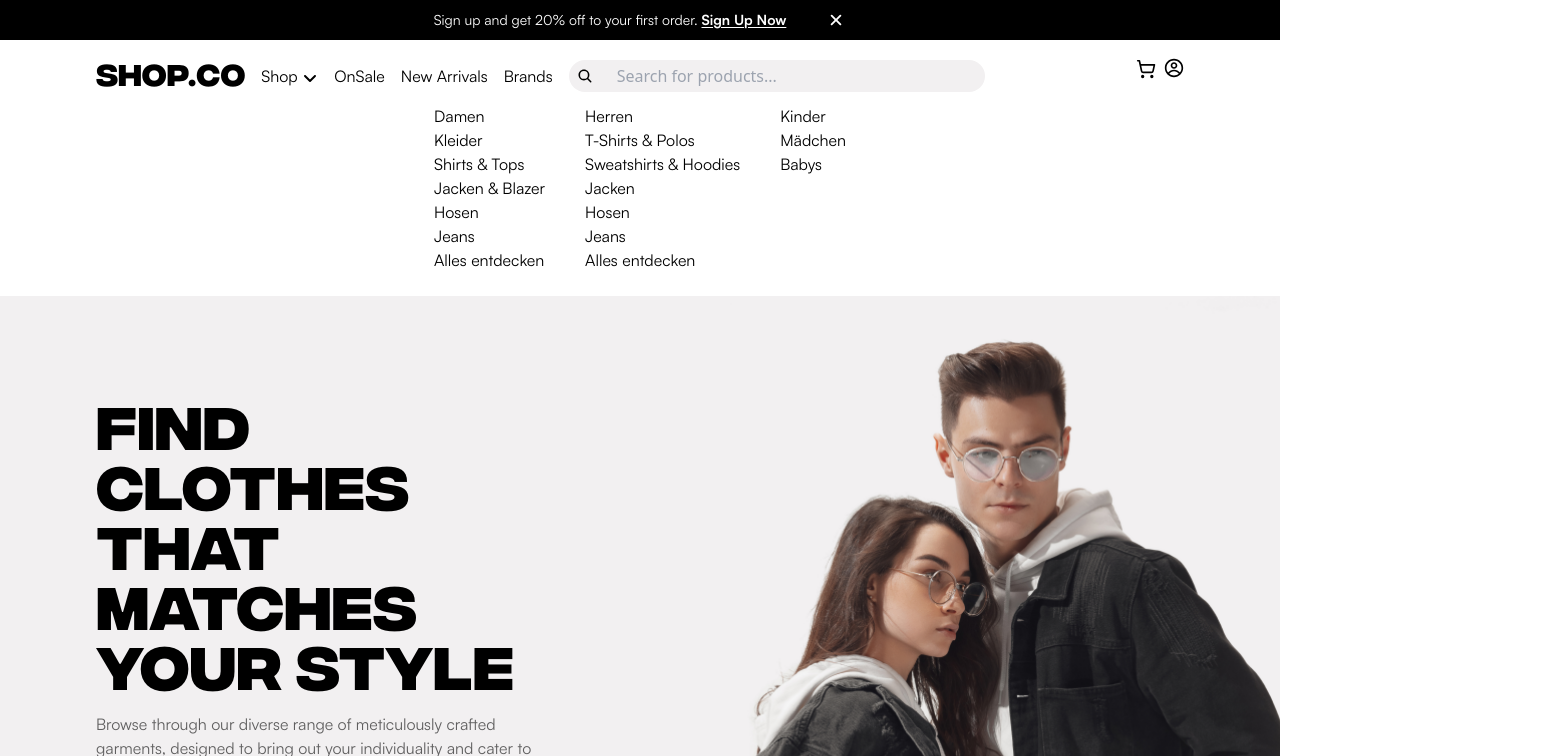
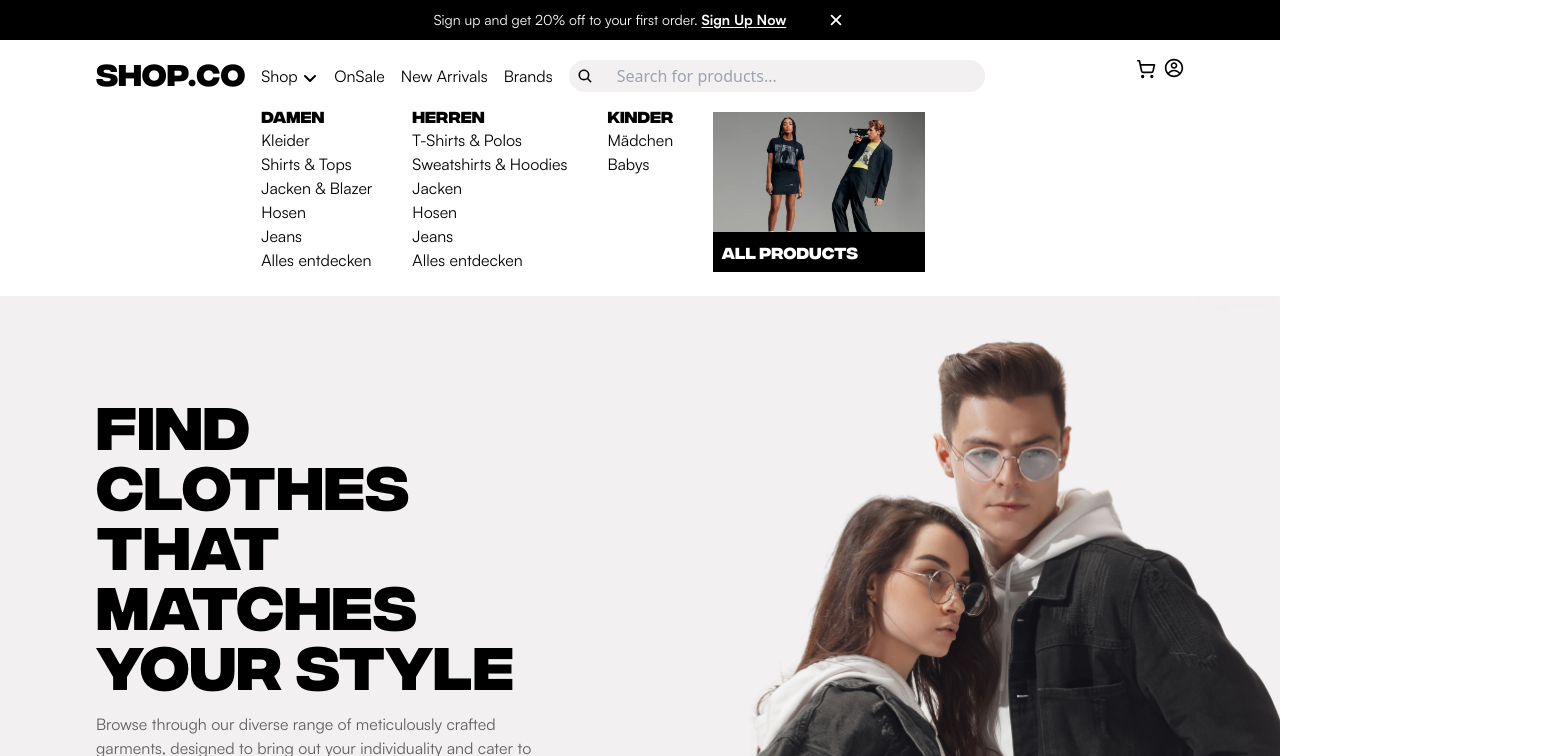
Before and after one commit to WebDev-MAP/E-Commerce, a React (Vite) app: page / in a window 1280 px wide. Both pictures are taken after a click on the item "Shop". Shown: the top 756 px of the page, 1541 px wide, since content can reach past the window. Built offline with nearby package versions, Linux system fonts and the light colour scheme.

Commit message:
Refactor import statements and fix links in Navbar component

```diff
--- a/src/components/Navbar.jsx
+++ b/src/components/Navbar.jsx
@@ -1,4 +1,4 @@
-import { NavLink, Outlet } from 'react-router-dom'
+import { Link, NavLink, Outlet } from 'react-router-dom'
 import { useState } from 'react'
 import Popup from './Popup'
 import Newsletter from '../components/Newsletter'
@@ -100,7 +100,10 @@ function Navbar() {
           </div>
 
           <div className="">
-            <NavLink className="font-integral_cf text-2xl sm:block sm:text-3xl lg:ml-24 ">
+            <NavLink
+              className="font-integral_cf text-2xl sm:block sm:text-3xl lg:ml-24 "
+              onClick={() => setMenuIsOpen(false)}
+            >
               SHOP.CO
             </NavLink>
           </div>
@@ -118,13 +121,13 @@ function Navbar() {
             {/* Dropdown  */}
 
             <div
-              className={`absolute inset-y-16  left-0  z-10   flex w-full  cursor-default  justify-center   font-satoshi_regular transition-all  duration-500 ease-in-out  ${menuIsOpen ? '  h-52 ' : 'h-0 '}`}
+              className={`left-30 absolute  inset-y-16  z-10   flex w-full  cursor-default  justify-start   font-satoshi_regular transition-all  duration-500 ease-in-out  ${menuIsOpen ? '  h-52 ' : 'h-0 '}`}
             >
               <div
                 className={`flex gap-10 font-satoshi_regular transition-opacity duration-300 ease-in-out ${menuIsOpen ? 'opacity-100' : 'hidden'}`}
               >
                 <ul className="flex flex-col items-start hover:cursor-pointer">
-                  <li>Damen</li>
+                  <li className="font-integral_cf">Damen</li>
                   <li>Kleider</li>
                   <li>Shirts & Tops</li>
                   <li>Jacken & Blazer</li>
@@ -133,7 +136,7 @@ function Navbar() {
                   <li>Alles entdecken</li>
                 </ul>
                 <ul className="flex flex-col justify-start hover:cursor-pointer">
-                  <li>Herren</li>
+                  <li className="font-integral_cf">Herren</li>
                   <li>T-Shirts & Polos</li>
                   <li>Sweatshirts & Hoodies</li>
                   <li>Jacken</li>
@@ -141,10 +144,25 @@ function Navbar() {
                   <li>Jeans</li>
                   <li>Alles entdecken</li>
                 </ul>
-                <ul className="flex flex-col justify-start ">
-                  <li>Kinder</li>
+                <ul className="flex flex-col justify-start hover:cursor-pointer ">
+                  <li className="font-integral_cf">Kinder</li>
                   <li>Mädchen</li>
                   <li>Babys</li>
+                </ul>
+                <ul className="relative">
+                  <Link
+                    to="/category"
+                    onClick={() => setMenuIsOpen(!menuIsOpen)}
+                  >
+                    <img
+                      src="/images/navbar/mode.png"
+                      alt=""
+                      className="h-[10rem] pt-2"
+                    />
+                    <p className="absolute top-32 w-full bg-black p-2 font-integral_cf text-white">
+                      All Products
+                    </p>
+                  </Link>
                 </ul>
               </div>
             </div>
```
Also changed, not shown: public/images/navbar/mode.png (added).
